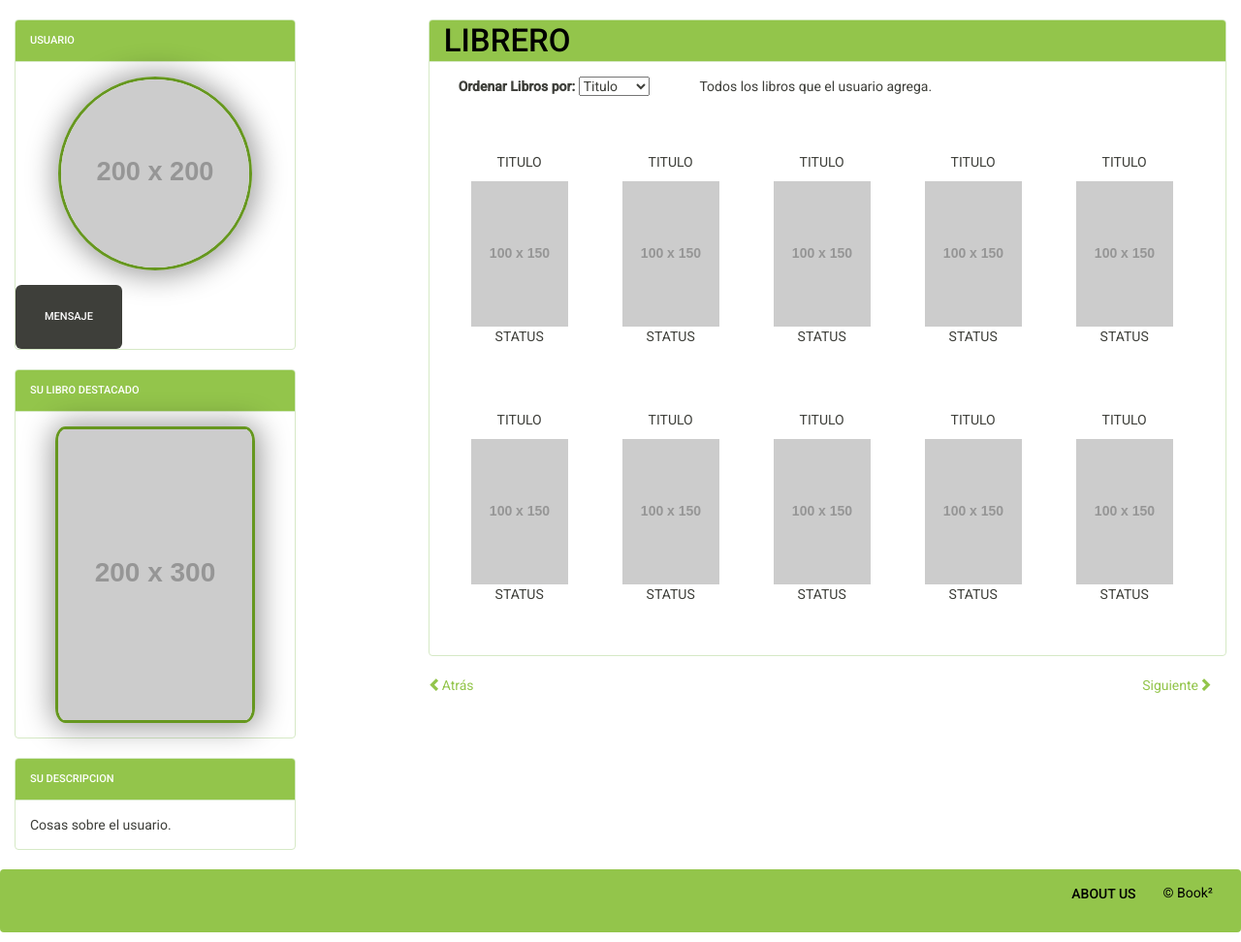
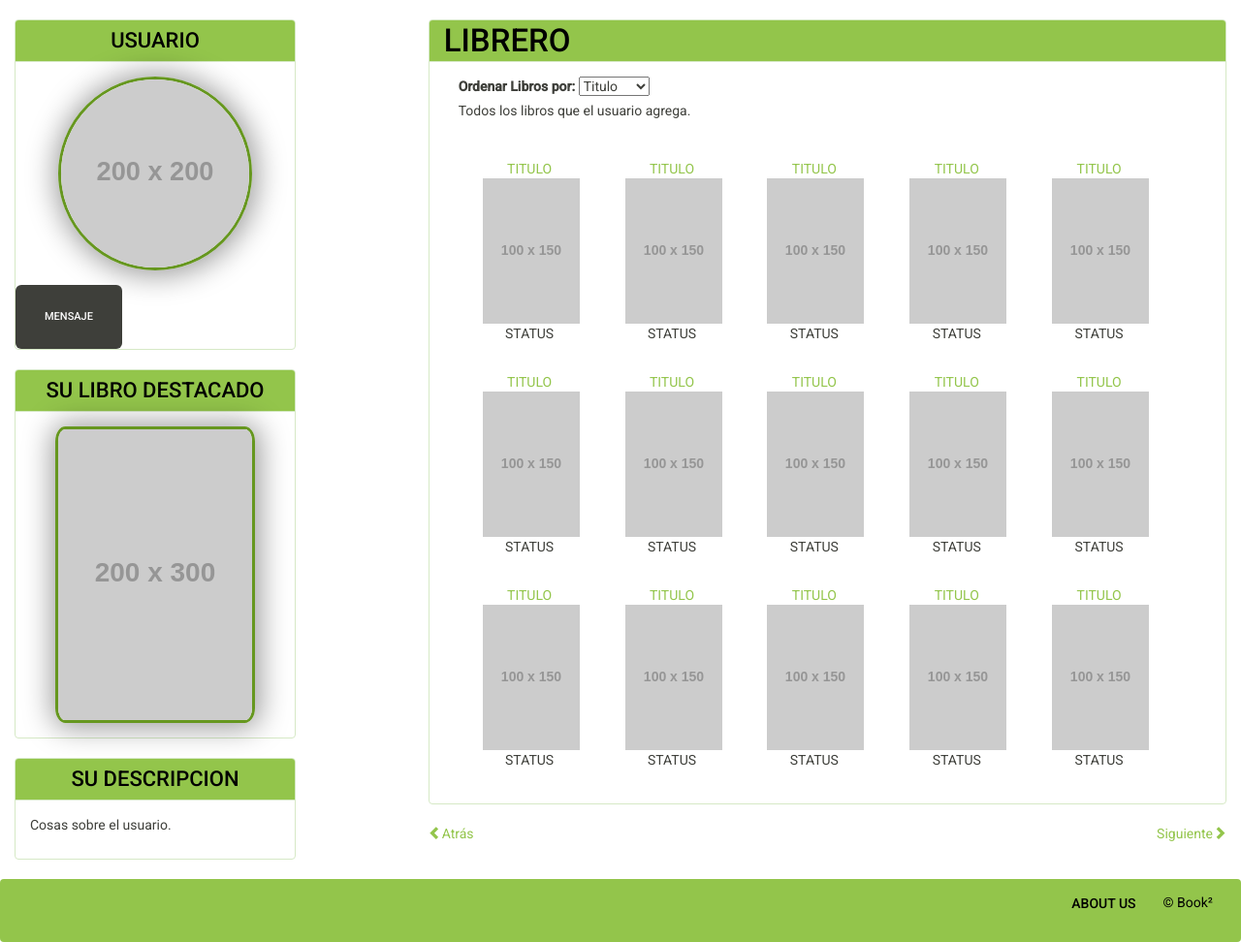
Before and after one commit to bennymc/Proyecto, a PHP site: page /usuario.php in a window 1280 px wide. Shown: the part 64-1036 px from the top of the page at 97% size. Run offline with PHP 8.4, Linux system fonts and the light colour scheme; grey boxes labelled with a size stand in for pictures from a placeholder-image service; some libraries are stand-ins or nearby versions.

Commit message:
En el Librero del usuario los titulos ya son links

```diff
--- a/usuario.php
+++ b/usuario.php
@@ -1,11 +1,12 @@
 <?php
 	include "includes/navbar.html";
 ?>
-
+<!-- ****************************** INICIA ASIDE ***************************************** -->
 	<aside class="col-md-3">
+	<!-- ****************************** FOTO Y NOMBRE EN PERFIL ************************************* -->
 		<div class="panel panel-success">
 		  	<div class="panel-heading">
-				    <h1 class="panel-title" id="nombredeperfil">USUARIO</h1>
+				<h1 class="titulosenperfil">USUARIO</h1>
 			</div>
 			<div class="panel-body ">
 				<img class="center-block" id="fotodeperfil" src="http://placehold.it/200x200" alt="imagen de perfil">
@@ -14,7 +15,6 @@
 				<div class="bs-example">
 				    <!-- Button HTML (to Trigger Modal) -->
 				    <a href="#myModal" class="btn btn-lg btn-default" data-toggle="modal">Mensaje</a>
-
 				    <!-- Modal HTML -->
 				    <div id="myModal" class="modal fade">
 				        <div class="modal-dialog">
@@ -36,34 +36,35 @@
 				</div>
 			</div>
 		</div>
+	<!-- ****************************** LIBRO DESTACADO ************************************* -->
 		<div class="panel panel-success">
 			<div class="panel-heading">
-				    <h1 class="panel-title" id="nombredeperfil">Su Libro Destacado</h1>
+				<h1 class="titulosenperfil">Su Libro Destacado</h1>
 			</div>
 			<div class="panel-body ">
 				<a href="ejemplar.php"><img class="center-block" id="librodestacado" src="http://placehold.it/200x300" alt="Libro Destacado"></a>
 			</div>
 		</div>
+	<!-- ****************************** DESCRIPCION ************************************* -->
 		<div class="panel panel-success">
 			<div class="panel-heading">
-				    <h1 class="panel-title" id="nombredeperfil">Su Descripcion</h1>
+				<h1 class="titulosenperfil">Su Descripcion</h1>
 			</div>
 			<div class="panel-body ">
-				    Cosas sobre el usuario.
+			   <p>Cosas sobre el usuario.</p>
 			</div>
 		</div>
-
 	</aside>
-	    <div class="col-md-1"></div>
-	    <section class="col-md-8">
+<!-- ************************************* FIN ASIDE ************************************* -->
+<!-- ************************************* INICIO SECTION ******************************** -->
+    <section class="col-md-8 col-md-offset-1">
+    <!-- ************************************* LIBRERO ******************************** -->
     	<div class="panel panel-success">
 		  	<div class="panel-heading">
-				    <h1 class="panel-title" id="librero">LIBRERO</h1>
+		    	<h1 class="Contenedoresdelibros">LIBRERO</h1>
 		  	</div>
 		  	<div class="panel-body">
-
-
-				    <div class="col-md-4">
+			    <div class="col-md-12">
 			    	<label  for="ordenar">Ordenar Libros por:</label>
 				    <select id="ordenar" name="ordenar">
 				      <option value="titulo">Titulo</option>
@@ -72,65 +73,92 @@
 				      <option value="año">Año</option>
 				    </select>
 				</div>
-					 <p> Todos los libros que el usuario agrega.<br/><br/></p>
-					 <div id="enlibrero" >
-					 	<p>TITULO</p>
+				<div class="col-md-12">
+					<p> Todos los libros que el usuario agrega.<br><br></p>
+					<div class="col-md-2 librosencontenedor">
+						<a href="ejemplar.php" class="center-block">TITULO</a>
 					 	<a href="ejemplar.php"><img src="http://placehold.it/100x150" alt="Libro"></a>
 					 	<p>STATUS</p>
 					</div>
-					 <div id="enlibrero">
-					 	<p>TITULO</p>
+					<div class="col-md-2 librosencontenedor">
+						<a href="ejemplar.php" class="center-block">TITULO</a>
 					 	<a href="ejemplar.php"><img src="http://placehold.it/100x150" alt="Libro"></a>
 					 	<p>STATUS</p>
 					</div>
-					 <div id="enlibrero">
-					 	<p>TITULO</p>
+					<div class="col-md-2 librosencontenedor">
+						<a href="ejemplar.php" class="center-block">TITULO</a>
 					 	<a href="ejemplar.php"><img src="http://placehold.it/100x150" alt="Libro"></a>
 					 	<p>STATUS</p>
 					</div>
-					 <div id="enlibrero">
-					 	<p>TITULO</p>
+					<div class="col-md-2 librosencontenedor">
+						<a href="ejemplar.php" class="center-block">TITULO</a>
 					 	<a href="ejemplar.php"><img src="http://placehold.it/100x150" alt="Libro"></a>
 					 	<p>STATUS</p>
 					</div>
-					 <div id="enlibrero">
-					 	<p>TITULO</p>
+					<div class="col-md-2 librosencontenedor">
+						<a href="ejemplar.php" class="center-block">TITULO</a>
 					 	<a href="ejemplar.php"><img src="http://placehold.it/100x150" alt="Libro"></a>
 					 	<p>STATUS</p>
 					</div>
-					 <div id="enlibrero">
-					 	<p>TITULO</p>
+					<div class="col-md-2 librosencontenedor">
+						<a href="ejemplar.php" class="center-block">TITULO</a>
 					 	<a href="ejemplar.php"><img src="http://placehold.it/100x150" alt="Libro"></a>
 					 	<p>STATUS</p>
 					</div>
-					 <div id="enlibrero">
-					 	<p>TITULO</p>
+					<div class="col-md-2 librosencontenedor">
+						<a href="ejemplar.php" class="center-block">TITULO</a>
 					 	<a href="ejemplar.php"><img src="http://placehold.it/100x150" alt="Libro"></a>
 					 	<p>STATUS</p>
 					</div>
-					 <div id="enlibrero">
-					 	<p>TITULO</p>
+					<div class="col-md-2 librosencontenedor">
+						<a href="ejemplar.php" class="center-block">TITULO</a>
 					 	<a href="ejemplar.php"><img src="http://placehold.it/100x150" alt="Libro"></a>
 					 	<p>STATUS</p>
 					</div>
-					 <div id="enlibrero">
-					 	<p>TITULO</p>
+					<div class="col-md-2 librosencontenedor">
+						<a href="ejemplar.php" class="center-block">TITULO</a>
 					 	<a href="ejemplar.php"><img src="http://placehold.it/100x150" alt="Libro"></a>
 					 	<p>STATUS</p>
 					</div>
-					 <div id="enlibrero">
-					 	<p>TITULO</p>
+					<div class="col-md-2 librosencontenedor">
+						<a href="ejemplar.php" class="center-block">TITULO</a>
 					 	<a href="ejemplar.php"><img src="http://placehold.it/100x150" alt="Libro"></a>
 					 	<p>STATUS</p>
 					</div>
-
-
+					<div class="col-md-2 librosencontenedor">
+						<a href="ejemplar.php" class="center-block">TITULO</a>
+					 	<a href="ejemplar.php"><img src="http://placehold.it/100x150" alt="Libro"></a>
+					 	<p>STATUS</p>
+					</div>
+					<div class="col-md-2 librosencontenedor">
+						<a href="ejemplar.php" class="center-block">TITULO</a>
+					 	<a href="ejemplar.php"><img src="http://placehold.it/100x150" alt="Libro"></a>
+					 	<p>STATUS</p>
+					</div>
+					<div class="col-md-2 librosencontenedor">
+						<a href="ejemplar.php" class="center-block">TITULO</a>
+					 	<a href="ejemplar.php"><img src="http://placehold.it/100x150" alt="Libro"></a>
+					 	<p>STATUS</p>
+					</div>
+					<div class="col-md-2 librosencontenedor">
+						<a href="ejemplar.php" class="center-block">TITULO</a>
+					 	<a href="ejemplar.php"><img src="http://placehold.it/100x150" alt="Libro"></a>
+					 	<p>STATUS</p>
+					</div>
+					<div class="col-md-2 librosencontenedor">
+						<a href="ejemplar.php" class="center-block">TITULO</a>
+					 	<a href="ejemplar.php"><img src="http://placehold.it/100x150" alt="Libro"></a>
+					 	<p>STATUS</p>
 					</div>
 				</div>
+			</div>
+		</div>
+		<div class="flechas">
 			<a href="#"><span class="glyphicon glyphicon-chevron-left"></span>Atrás</a>
-	    	<a href="#" class="col-md-offset-10">Siguiente<span class="glyphicon glyphicon-chevron-right"></span></a>
+	    	<a href="#" class="pull-right">Siguiente<span class="glyphicon glyphicon-chevron-right"></span></a>
+	    </div>
     </section>
-
+<!-- ************************************* FIN SECTION ************************************* -->
 <?php
 	include "includes/footer.html";
 ?>
```
Lines whose indentation alone changed are shown as unchanged.
